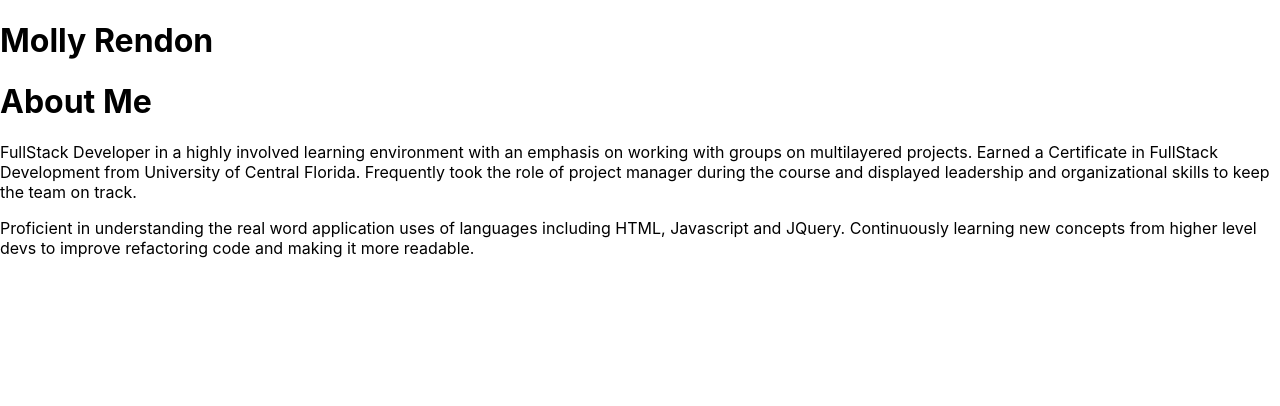
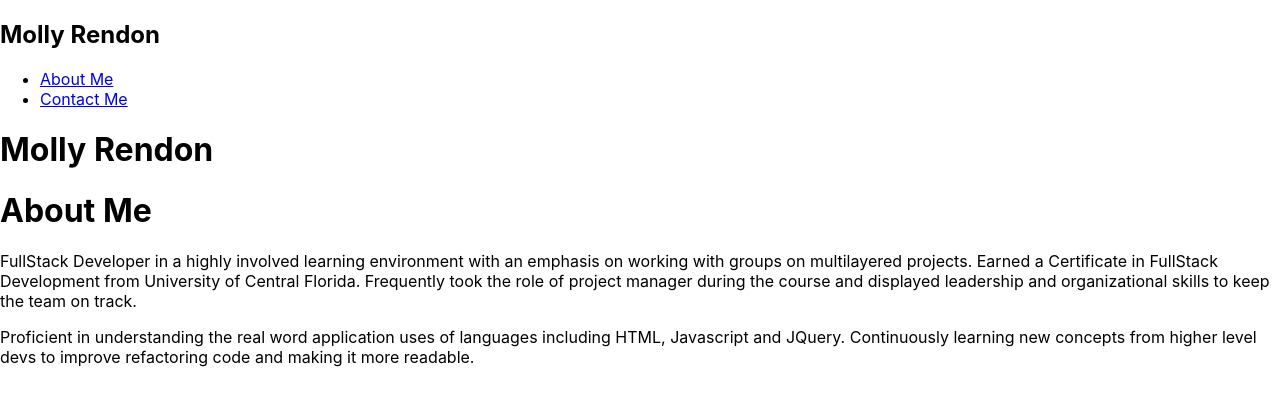
Before and after one commit to mollyrendon/mrendon-react-portfolio, a React (Create React App) app: page / in a window 1280 px wide. Shown: the top 406 px of the page. Built offline with nearby package versions, Linux system fonts and the light colour scheme.

Commit message:
Added the NavBar index.js and style.css files and updated App.js

```diff
--- a/src/App.js
+++ b/src/App.js
@@ -3,10 +3,12 @@ import './App.css';
 
 import Main from "./views/Main";
 import About from './views/About';
+import NavBar from './components/NavBar';
 
 function App() {
   return (
     <div>
+      <NavBar />
       <Main />
       <About />
     </div>
--- /dev/null
+++ b/src/components/NavBar/index.js
@@ -0,0 +1,28 @@
+import React from "react";
+import "./style.css";
+
+function NavBar() {
+    return (
+        <header>
+            <h2>Molly Rendon</h2>
+            <nav>
+                <ul className="flex-row">
+                    <li>
+                        <a href="#about">
+                            About Me
+                        </a>
+                    </li>
+                    <li>
+                        <a href="#contact">
+                            Contact Me
+                        </a>
+                    </li>
+
+                </ul>
+            </nav>
+        </header>
+    );
+}
+
+
+export default NavBar;
```
Also changed, not shown: src/components/NavBar/style.css (added).
